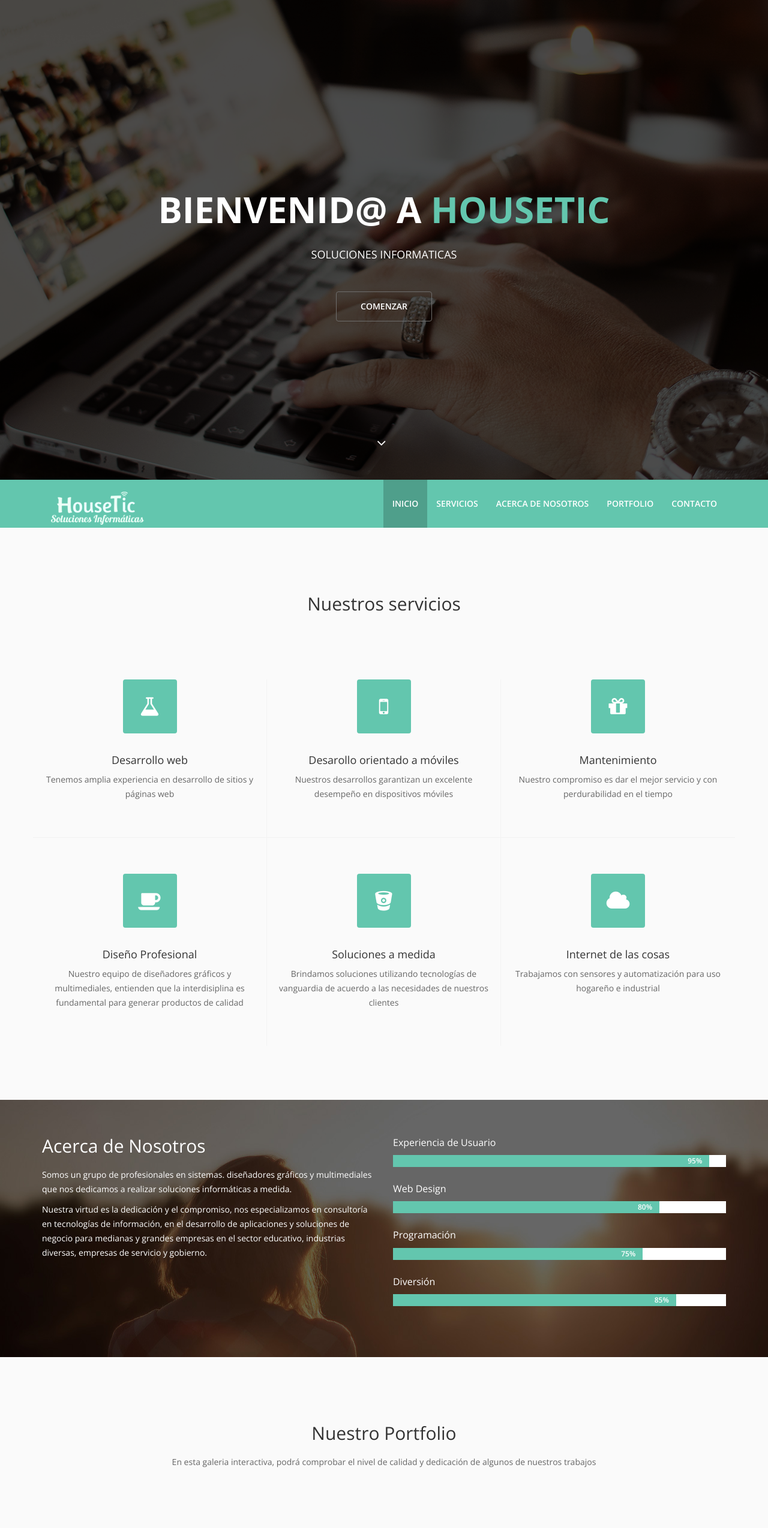
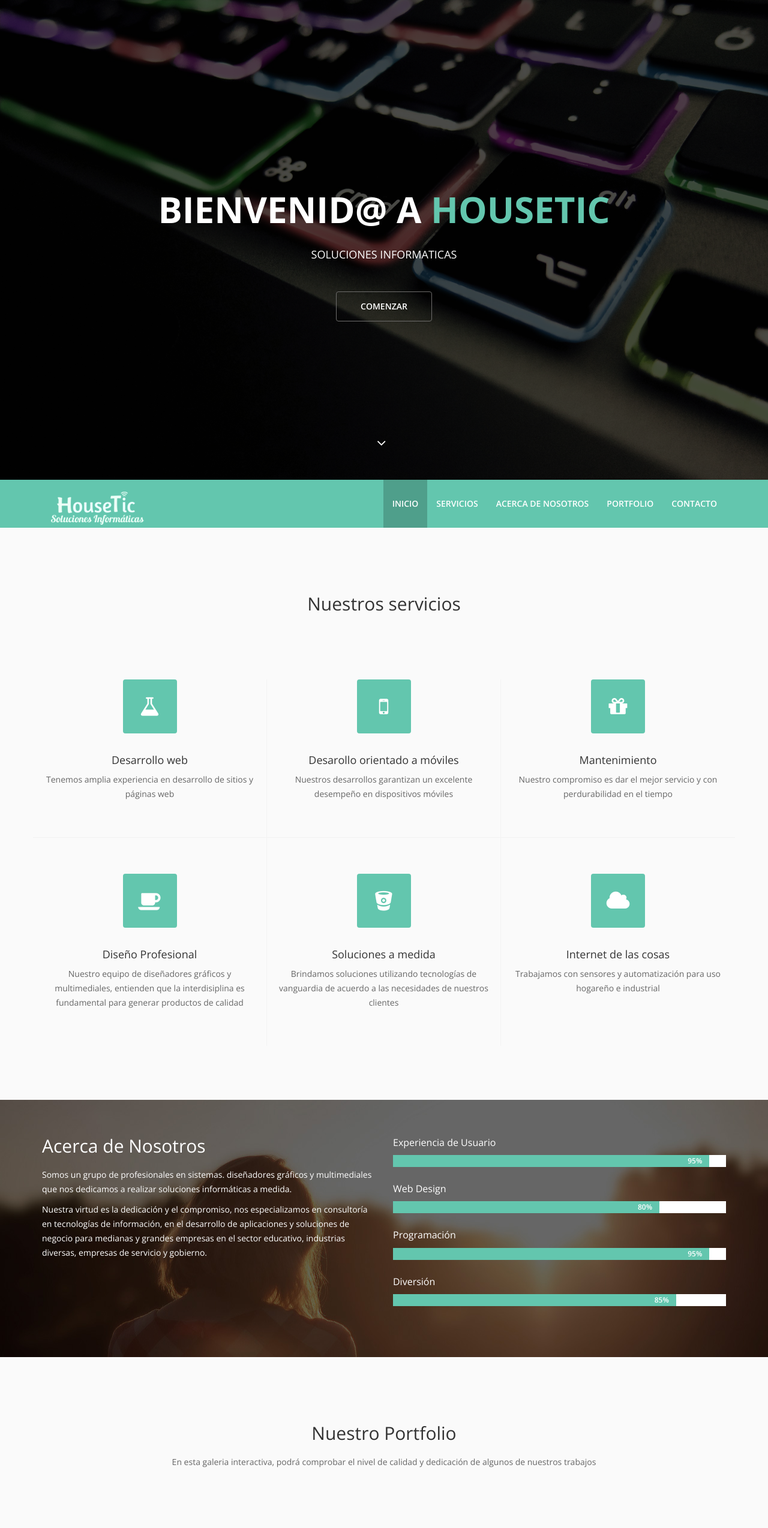
Before and after one commit to EmaBord/housetic, a plain HTML site: page template/index.html in a window 1280 px wide. Shown: the top 2548 px of the page at 60% size. Drawn offline with nearby package versions, Linux system fonts and the light colour scheme.

Commit message:
Se cammbia la foto de portada

```diff
--- a/template/index.html
+++ b/template/index.html
@@ -32,7 +32,7 @@
   <header id="home">
     <div id="home-slider" class="carousel slide carousel-fade" data-ride="carousel">
       <div class="carousel-inner">
-        <div class="item active" style="background-image: url(images/slider/1.jpg)">
+        <div class="item active" style="background-image: url(images/slider/background.jpg)">
           <div class="caption">
             <h1 class="animated fadeInLeftBig">Bienvenid@ a <span> HouseTic</span></h1>
             <p class="animated fadeInRightBig">Soluciones Informaticas</p>
@@ -166,7 +166,7 @@
             <div class="single-skill wow fadeInDown" data-wow-duration="1000ms" data-wow-delay="500ms">
               <p class="lead">Programación</p>
               <div class="progress">
-                <div class="progress-bar progress-bar-primary six-sec-ease-in-out" role="progressbar"  aria-valuetransitiongoal="75">75%</div>
+                <div class="progress-bar progress-bar-primary six-sec-ease-in-out" role="progressbar"  aria-valuetransitiongoal="95">95%</div>
               </div>
             </div>
             <div class="single-skill wow fadeInDown" data-wow-duration="1000ms" data-wow-delay="600ms">
```
Also changed, not shown: template/images/slider/background.jpg (added).
